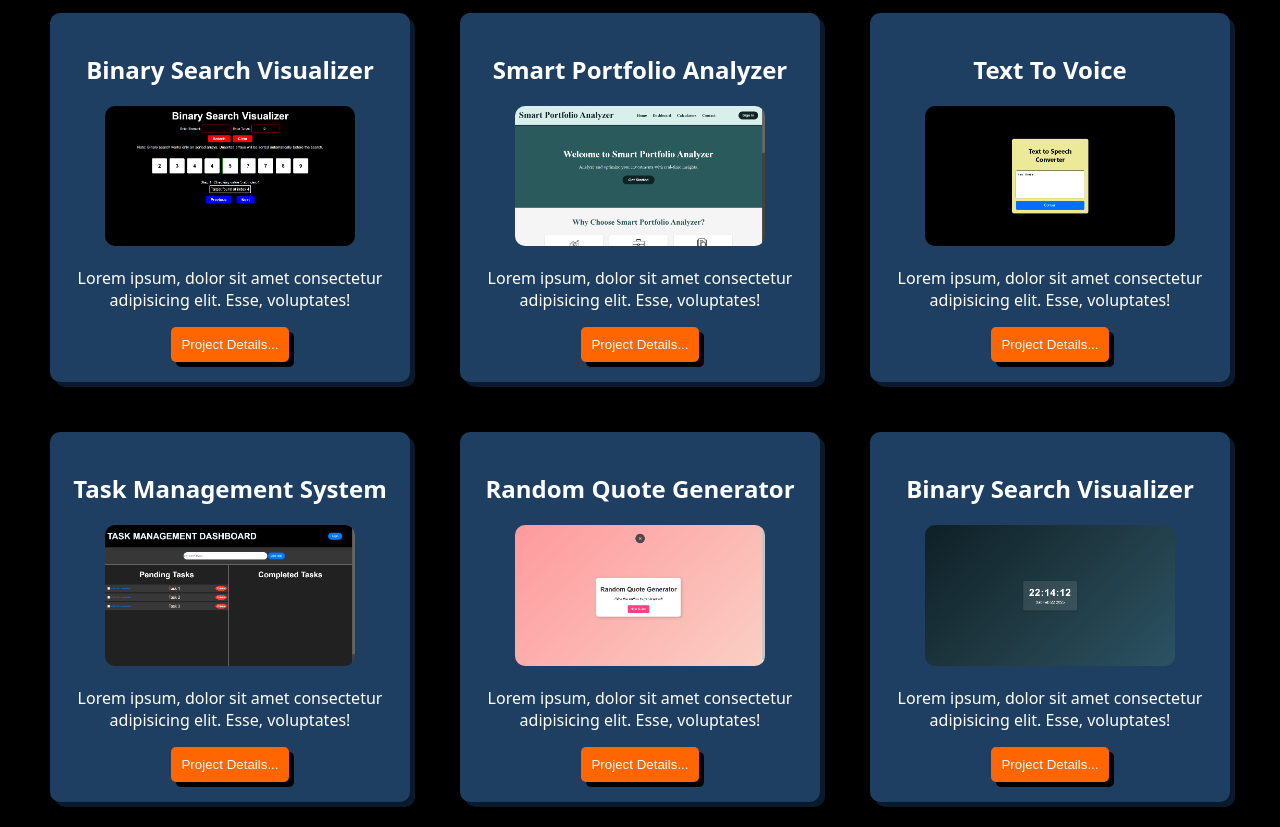
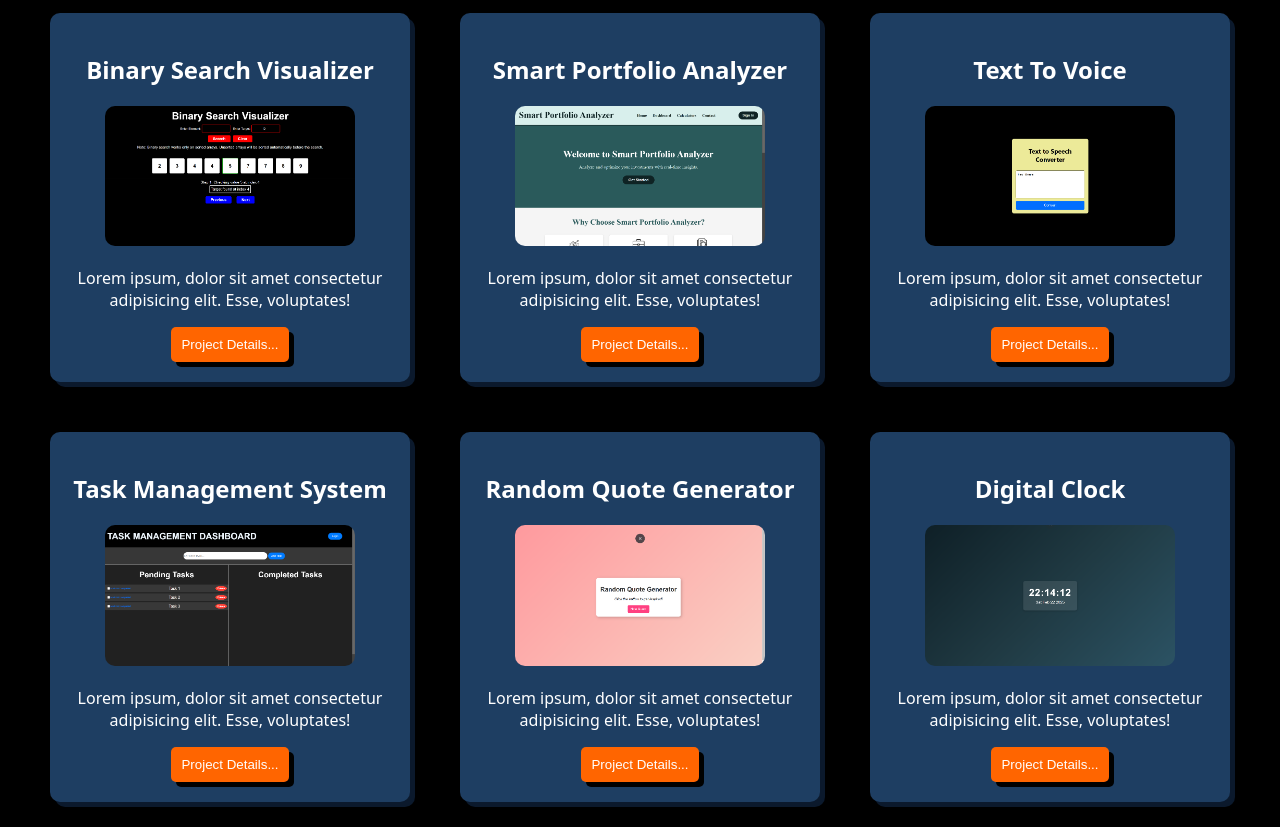
Before and after one commit to vikrantlodhi/portfolio, a plain HTML site: page projects.html in a window 1280 px wide. Shown: the part 100-927 px from the top of the page. Drawn offline with Linux system fonts and the light colour scheme.

Commit message:
Update projects.html

```diff
--- a/projects.html
+++ b/projects.html
@@ -44,7 +44,7 @@
                 <a href="projects/random-quote.html"><button>Project Details...</button></a>
             </div>
             <div class="box">
-                <h2>Binary Search Visualizer</h2>
+                <h2>Digital Clock</h2>
                 <img src="images/DC.png" alt="">
                 <p>Lorem ipsum, dolor sit amet consectetur adipisicing elit. Esse, voluptates!</p>
                 <a href="projects/digital-clock.html"><button>Project Details...</button></a>
```
